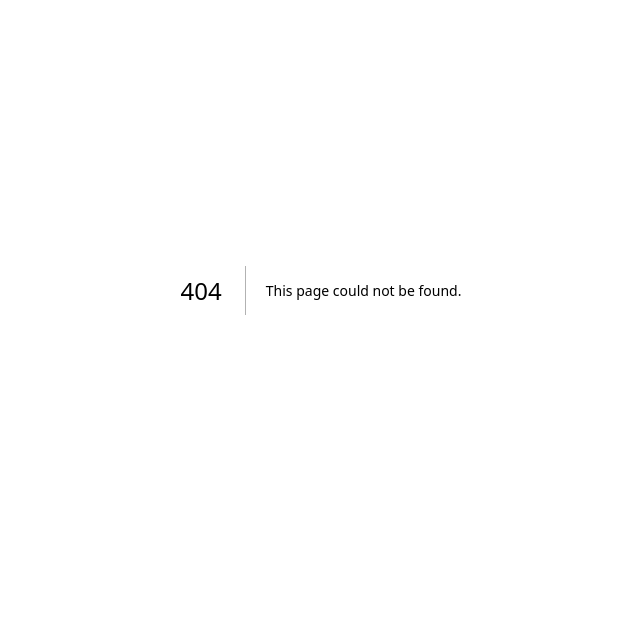
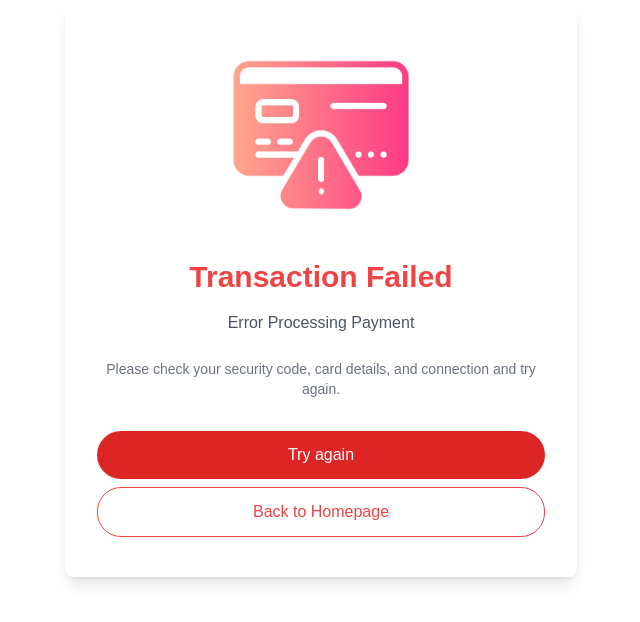
Before and after one commit to amesupakorn/MoviGo, a Next.js app in the folder movie-booking/: page /payment/error in a window 1280 px wide. Before the commit this address had no page. Shown: the part 110-732 px from the top of the page, without its empty margins (319-959 px from the left). Built offline with nearby package versions, Linux system fonts and the light colour scheme.

Commit message:
create page payment success error

```diff
--- /dev/null
+++ b/movie-booking/app/payment/error/page.tsx
@@ -0,0 +1,76 @@
+
+"use client";
+
+import React, { useState } from "react";
+import Loading from "@/app/components/ui/loading/loadOne";
+
+const PaymentPageError = () => {
+  const [isLoadingTry, setIsLoadingTry] = useState(false);
+  const [isLoadingHome, setIsLoadingHome] = useState(false);
+
+
+  // เปลี่ยนเส้นทางกลับไปยังหน้าจ่ายเงิน
+  const handleBackToPayment = () => {
+    setIsLoadingTry(true);
+
+    setTimeout(() => {
+      window.location.href = '/client/payment';
+      setIsLoadingTry(false);
+    }, 2000);
+  }
+
+  const handleChangePage = () =>{
+    setIsLoadingHome(true);
+
+    setTimeout(() => {
+      window.location.href = '/client/home';
+      setIsLoadingHome(false);
+
+   }, 2000);
+
+  }
+
+  return (
+    <div className="flex justify-center items-center min-h-screen">
+      <div className="bg-white p-8 rounded-lg md:shadow-lg text-center max-w-lg w-full">
+        {/* แสดงรูปภาพ Error */}
+        <div className="flex justify-center mb-6">
+          <img
+            src="/image/error.png"
+            className="w-[200px]"
+            alt="Error"
+          />
+        </div>
+
+        {/* ข้อความที่แสดงในหน้า error */}
+        <h2 className="text-3xl font-semibold text-red-500 mb-4">Transaction Failed</h2>
+        <p className="text-gray-600 mb-6">Error Processing Payment</p>
+        <p className="text-sm text-gray-500 mb-8">
+          Please check your security code, card details, and connection and try again.
+        </p>
+
+        {/* ปุ่มกลับไปยังหน้าจ่ายเงิน */}
+        <button
+          disabled={isLoadingTry}
+          onClick={handleBackToPayment}
+          className={`w-full mb-2 rounded rounded-3xl flex justify-center items-center font-medium transition ${
+            isLoadingTry ? "bg-red-200 py-1 cursor-not-allowed" : "bg-red-600 py-3 text-white hover:bg-red-500"
+          }`}
+        >
+          {isLoadingTry ? <Loading/>  : "Try again"}
+        </button>
+        <button
+          disabled={isLoadingHome}
+          onClick={handleChangePage}
+          className={`w-full mb-2 rounded rounded-3xl flex justify-center items-center font-medium transition ${
+            isLoadingHome ? "bg-red-200 py-1 cursor-not-allowed" : "py-3 text-red-500 border border-red-500 hover:bg-red-100"
+          }`}
+        >
+          {isLoadingHome ? <Loading/>  : "Back to Homepage"}
+        </button>
+      </div>
+    </div>
+  );
+};
+
+export default PaymentPageError;
--- /dev/null
+++ b/movie-booking/app/payment/success/page.tsx
@@ -0,0 +1,48 @@
+"use client"
+import React, { useState } from "react";
+import Loading from "@/app/components/ui/loading/loadOne";
+
+const PaymentPageSuccess = () => {
+
+  const [isLoading, setIsLoading] = useState(false);
+
+  const handleChangePage = () =>{
+    setIsLoading(true);
+
+    setTimeout(() => {
+      window.location.href = '/client/home';
+      setIsLoading(false);
+
+   }, 2000);
+
+  }
+
+
+  return (
+    <div className="flex justify-center items-center min-h-screen bg-gray-50">
+      <div className="bg-white p-8 rounded-lg md:shadow-lg text-center max-w-lg w-full">
+
+        <div className="flex justify-center mb-6">
+          <img src="/image/success.png" className="w-[200px]" alt="success" />
+        </div>
+
+        <h2 className="text-3xl font-semibold text-gray-800 mb-4">Thank You!</h2>
+        <p className="text-gray-600 mb-6">Payment done Successfully</p>
+        <p className="text-sm text-gray-500 mb-8">
+          You will be redirected to the home page shortly or click here to
+          return to home page.
+        </p>
+        <button
+                    disabled={isLoading}
+                    onClick={handleChangePage}
+                    className={`w-full mb-2 rounded rounded-3xl flex justify-center items-center font-medium transition ${
+                    isLoading ? "bg-gray-400 py-1 cursor-not-allowed" : "bg-gray-900 py-3 text-white hover:bg-gray-700"
+                    }`}>
+                    {isLoading ? <Loading /> : "Home"}
+                  </button>
+      </div>
+    </div>
+  );
+};
+
+export default PaymentPageSuccess;
```
Also changed, not shown: movie-booking/public/image/error.png (added), movie-booking/public/image/success.png (added).
